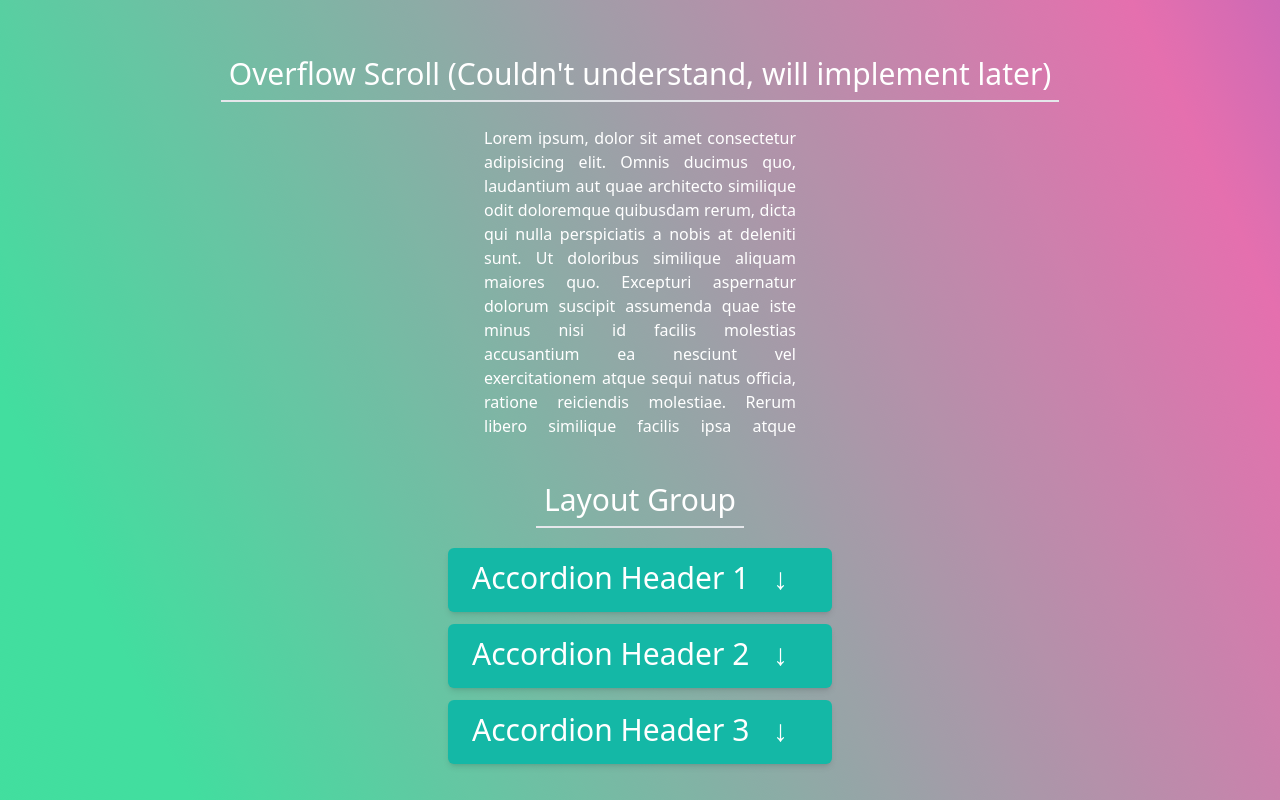
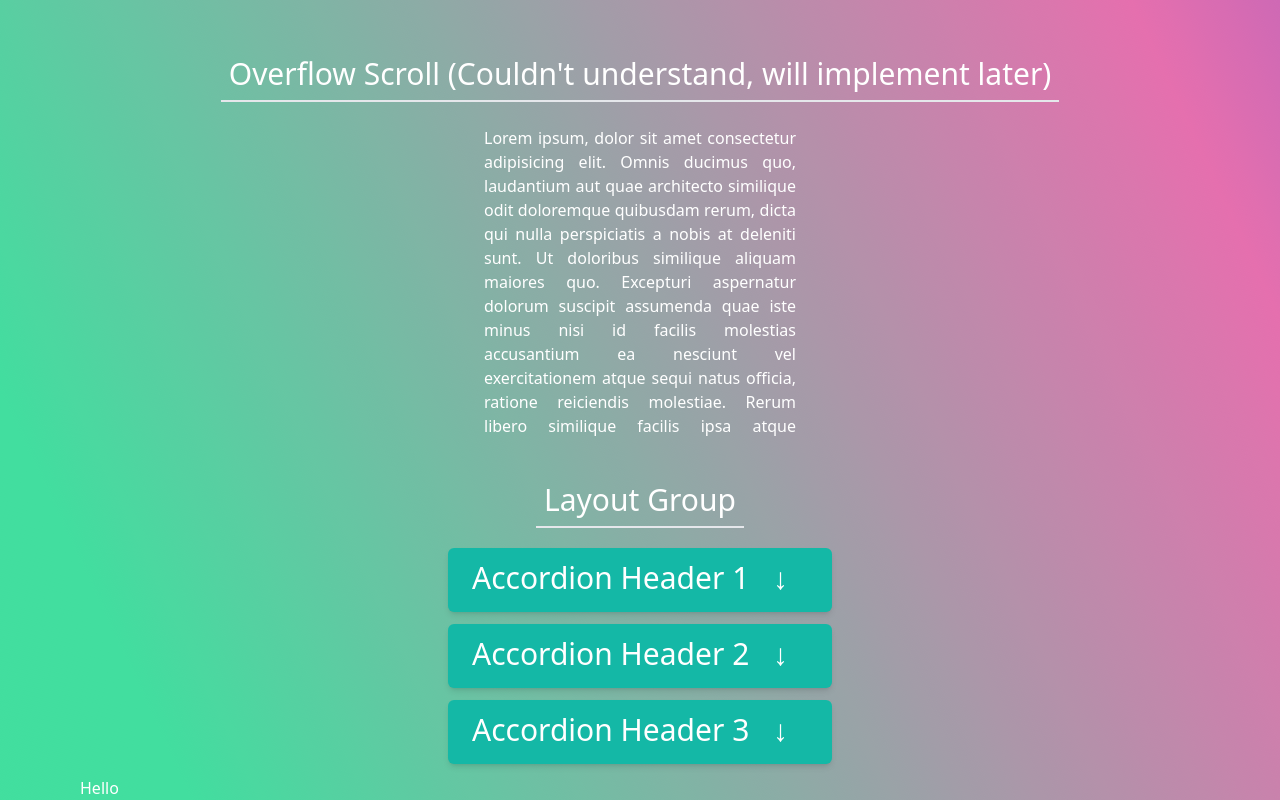
Before and after one commit to mohammad-naimur-rahman/framer-motion-walkthrough, a React (Vite) app: page /layout in a window 1280 px wide. Shown: the part 1048-1848 px from the top of the page. Before the commit the page ends 1824 px from the top, so only its background shows below. Built offline with nearby package versions, Linux system fonts and the light colour scheme; a web font is replaced by a local one.

Commit message:
added new component in layout page

```diff
--- a/src/components/pages/Layout/LayoutGroup/Accordion.jsx
+++ b/src/components/pages/Layout/LayoutGroup/Accordion.jsx
@@ -12,8 +12,8 @@ const Accordion = ({ index = 1 }) => {
         {open ? <span className='ml-auto block pr-5'>&uarr;</span> : <span className='ml-auto block pr-5'>&darr;</span>}
       </motion.h4>
       <motion.p layout className='p-3'>
-        Lorem ipsum dolor sit amet consectetur adipisicing elit. In laborum ab itaque. Voluptate reprehenderit, voluptas
-        dolorem facere deleniti nisi numquam?
+        Accordion {index} <span>&rarr;</span> Lorem ipsum dolor sit amet consectetur adipisicing elit. In laborum ab
+        itaque. Voluptate reprehenderit, voluptas dolorem facere deleniti nisi numquam?
       </motion.p>
     </motion.div>
   )
--- /dev/null
+++ b/src/components/pages/Tab/index.jsx
@@ -0,0 +1,11 @@
+import React from 'react'
+
+const Tab = () => {
+  return (
+    <div>
+      <p>Hello</p>
+    </div>
+  )
+}
+
+export default Tab
--- a/src/pages/LayoutPage.jsx
+++ b/src/pages/LayoutPage.jsx
@@ -4,6 +4,7 @@ import Flex from '../components/pages/Layout/Flex'
 import LayoutGroupComponent from '../components/pages/Layout/LayoutGroup/LayoutGroupComponent'
 import OverflowScroll from '../components/pages/Layout/OverflowScroll'
 import PinkDot from '../components/pages/Layout/PinkDot'
+import Tab from '../components/pages/Tab'
 
 const LayoutPage = () => {
   return (
@@ -13,6 +14,7 @@ const LayoutPage = () => {
       <PinkDot />
       <OverflowScroll />
       <LayoutGroupComponent />
+      <Tab />
     </>
   )
 }
```
